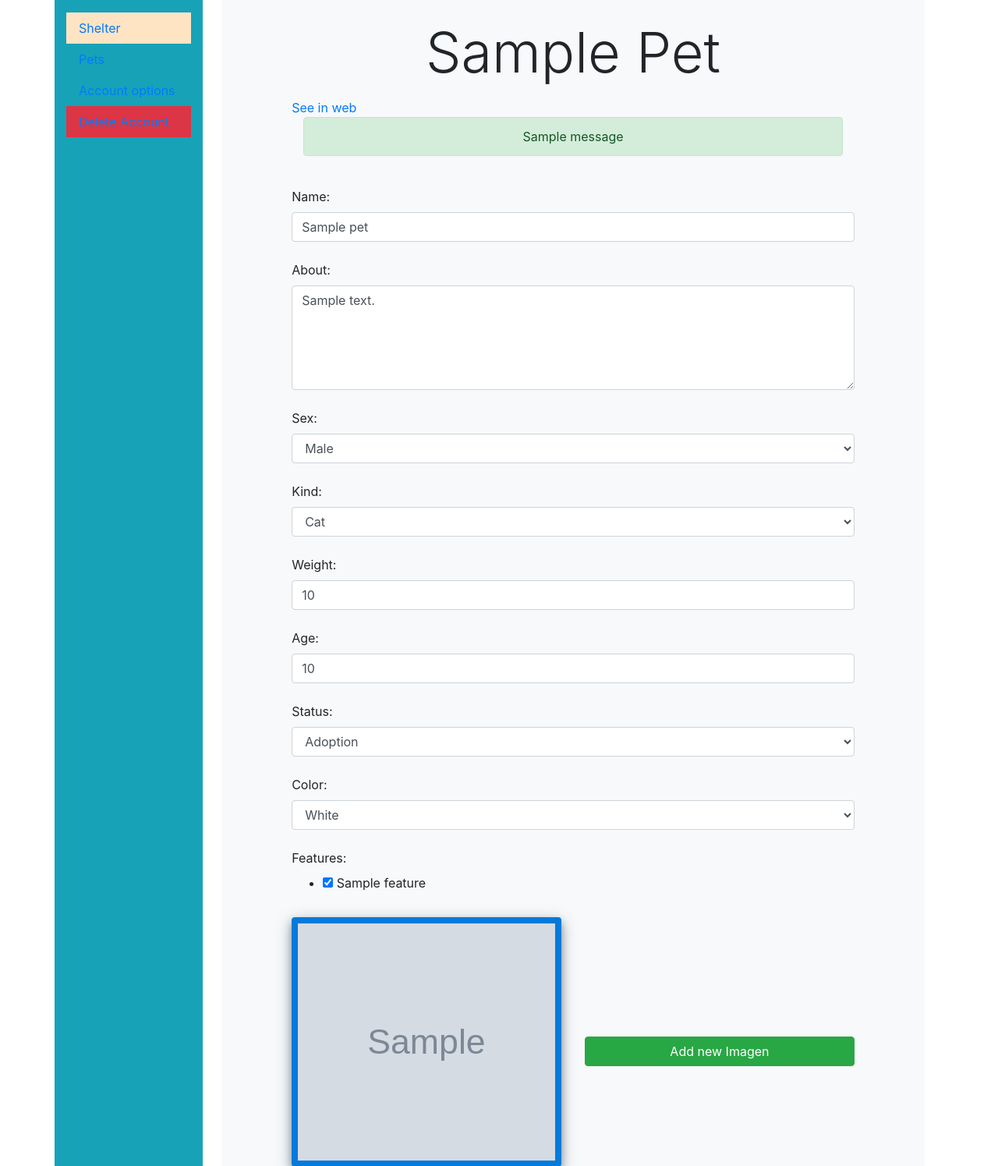
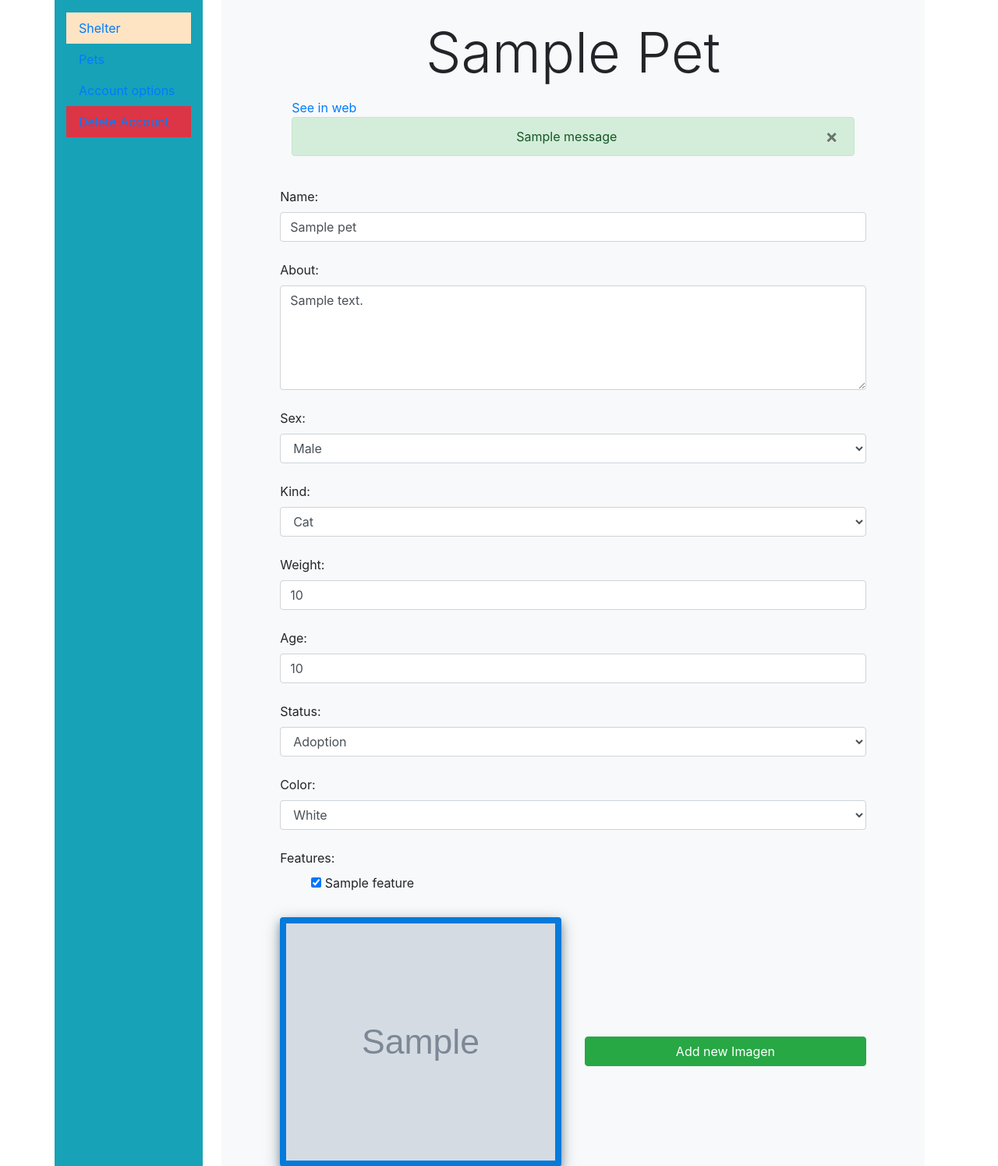
Before and after one commit to JorgeVidalCano/petShelter, a Django app: a page that uses mainApp/templates/shareblocks/base.html in a window 1280 px wide. Shown: the part 57-1552 px from the top of the page at 78% size. Run offline with Django 3.2, Linux system fonts and the light colour scheme; a user stored in the database is signed in; tables that the repository leaves empty hold one stand-in row (values such as "Sample post"); grey boxes marked "Sample" are stand-in pictures; one stand-in notice (Sample message) is shown; parts of the project's set-up code (start-up, migrations or seed data) failed here and were passed over; some libraries are stand-ins or nearby versions.

Commit message:
Pc change

```diff
--- a/contactMessages/views.py
+++ b/contactMessages/views.py
@@ -62,7 +62,6 @@
         chatRoom = ChatRoom.objects.filter(slug=self.kwargs['slug'])
 
         form.instance.sender = self.request.user
-        #form.instance.receiver = chatRoom[0].shelter.manager
         form.instance.chatroom = chatRoom[0]
         form.save()
 
--- a/mainApp/forms.py
+++ b/mainApp/forms.py
@@ -85,6 +85,3 @@
             'image': forms.FileInput(attrs={'class':'form-control-file'}),
         },
         labels={"mainPic": "Main image", "image": ""}
-
-#from django.forms.models import formset_factory
-#petImageFormset = formset_factory(ImageForm, can_delete=True,extra=3, max_num=3, validate_min=False)
--- a/mainApp/static/mainApp/javascript/ajaxComments.js
+++ b/mainApp/static/mainApp/javascript/ajaxComments.js
@@ -126,12 +126,13 @@
       error: handleFormError,
     })
 
-
     function handleFormSuccess(data, textStatus, jqXHR){
       console.log(textStatus)
       console.log(jqXHR)
       $form[0].reset();
 
+      console.log(data['message']);
+      if (data['message'] != null){
       var result = $(`<div class="comment media w-50 ml-auto mb-3">
                         <div class="media-body">
                           <p class="small font-weight-bold">You</p>
@@ -145,7 +146,7 @@
       $("#message").append($(result));
       $(result).fadeIn(800);
       $("#message").scrollTop($("#message").height());
-
+      }
   }
     function handleFormError(data, textStatus, errorThrown){
       console.log(data)
--- a/mainApp/static/mainApp/style.css
+++ b/mainApp/static/mainApp/style.css
@@ -107,6 +107,9 @@
     background-color: #0d447b;
 }
 
+#id_features{
+    list-style: none;
+}
 .activeChatRoom{
     background-color: #355070 !important;
 }
--- a/mainApp/templates/mainApp/detail_pet.html
+++ b/mainApp/templates/mainApp/detail_pet.html
@@ -62,4 +62,5 @@
 {% load static %}
 {% block js %}
     <script type="text/javascript" src="{% static 'mainApp/javascript/ajaxComments.js' %}"></script>
+    <script type="text/javascript" src="{% static 'mainApp/javascript/homeJquery.js' %}"></script>
 {% endblock js %}
--- a/mainApp/templates/mainApp/home.html
+++ b/mainApp/templates/mainApp/home.html
@@ -11,3 +11,7 @@
 </div>
 
 {% endblock content %}
+{% load static %}
+{% block js %}
+    <script type="text/javascript" src="{% static 'mainApp/javascript/homeJquery.js' %}"></script>
+{% endblock js %}
--- a/mainApp/templates/shareblocks/base.html
+++ b/mainApp/templates/shareblocks/base.html
@@ -25,7 +25,7 @@
         <script src="https://code.jquery.com/jquery-3.4.1.min.js"></script>
         <script src="https://cdn.jsdelivr.net/npm/popper.js@1.16.0/dist/umd/popper.min.js" integrity="sha384-Q6E9RHvbIyZFJoft+2mJbHaEWldlvI9IOYy5n3zV9zzTtmI3UksdQRVvoxMfooAo" crossorigin="anonymous"></script>
         <script src="https://stackpath.bootstrapcdn.com/bootstrap/4.4.1/js/bootstrap.min.js" integrity="sha384-wfSDF2E50Y2D1uUdj0O3uMBJnjuUD4Ih7YwaYd1iqfktj0Uod8GCExl3Og8ifwB6" crossorigin="anonymous"></script>
-        <script type="text/javascript" src="{% static 'mainApp/javascript/homeJquery.js' %}"></script>
+
     {% block js %} {% endblock js %}
 </body>
 </html>
--- a/mainApp/templates/shareblocks/errorMessages.html
+++ b/mainApp/templates/shareblocks/errorMessages.html
@@ -1,13 +1,15 @@
 {% if messages %}
   {% for message in messages %}
-  <div class="container error_message">
-    <div class="text-center mb-3">
+  <div class="text-center mb-3">
     {% if message.tags == 'error'%}
-      <div class="alert alert-danger">{{message}}</div>
+      <div class="alert alert-danger fade show" role="alert">{{message}}
     {% else %}
-      <div class="alert alert-{{message.tags}}">{{message}}</div>
+      <div class="alert alert-{{message.tags}} fade show" role="alert">{{message}}
     {% endif %}
-  </div>
+
+  <button type="button" class="close" data-dismiss="alert" aria-label="Close">
+    <span aria-hidden="true">&times;</span>
+  </button>
 </div>
   {% endfor %}
 {% endif %}
```
Also changed, not shown: petShelter/settings.py (line endings or trailing spaces).
